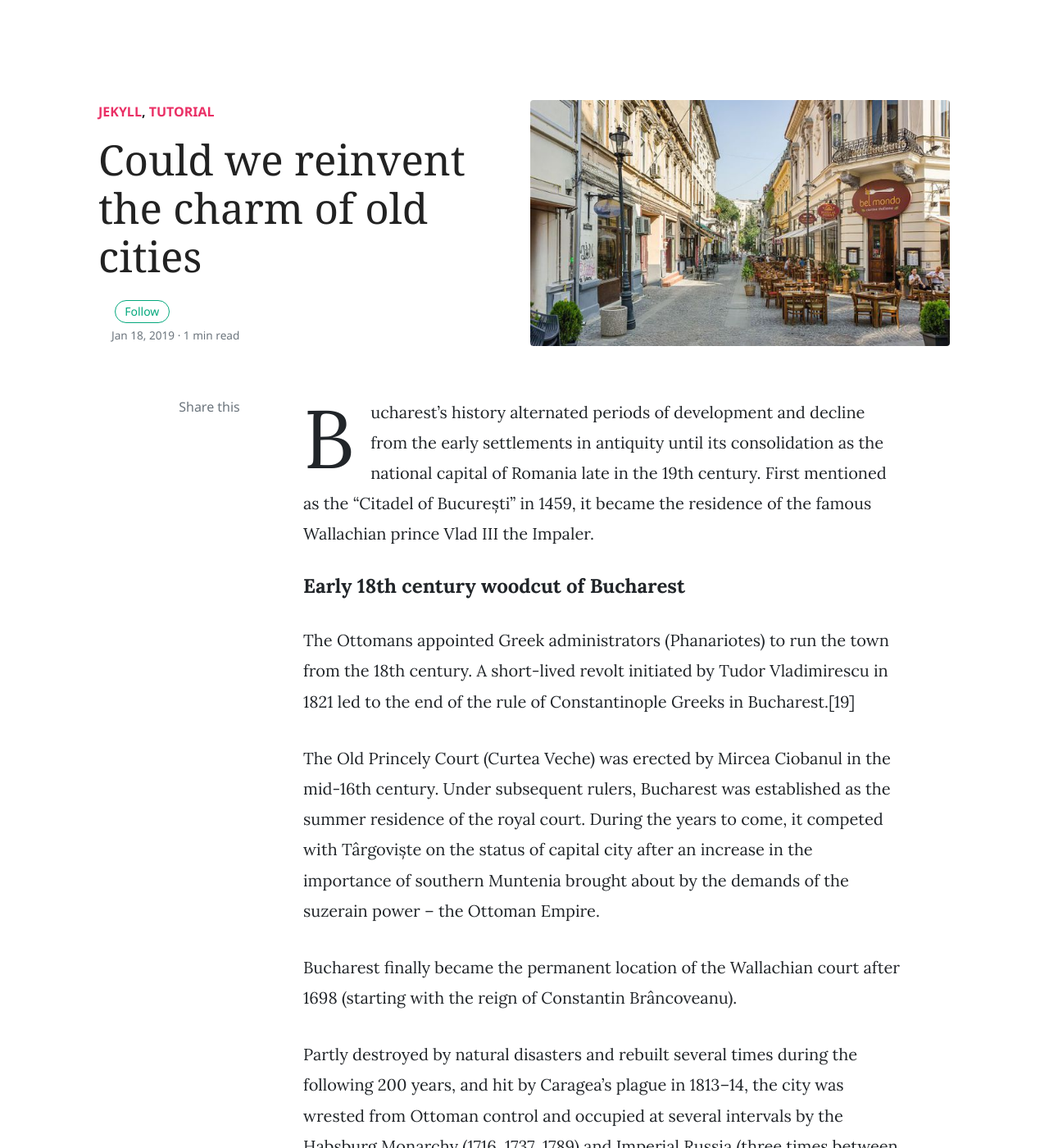
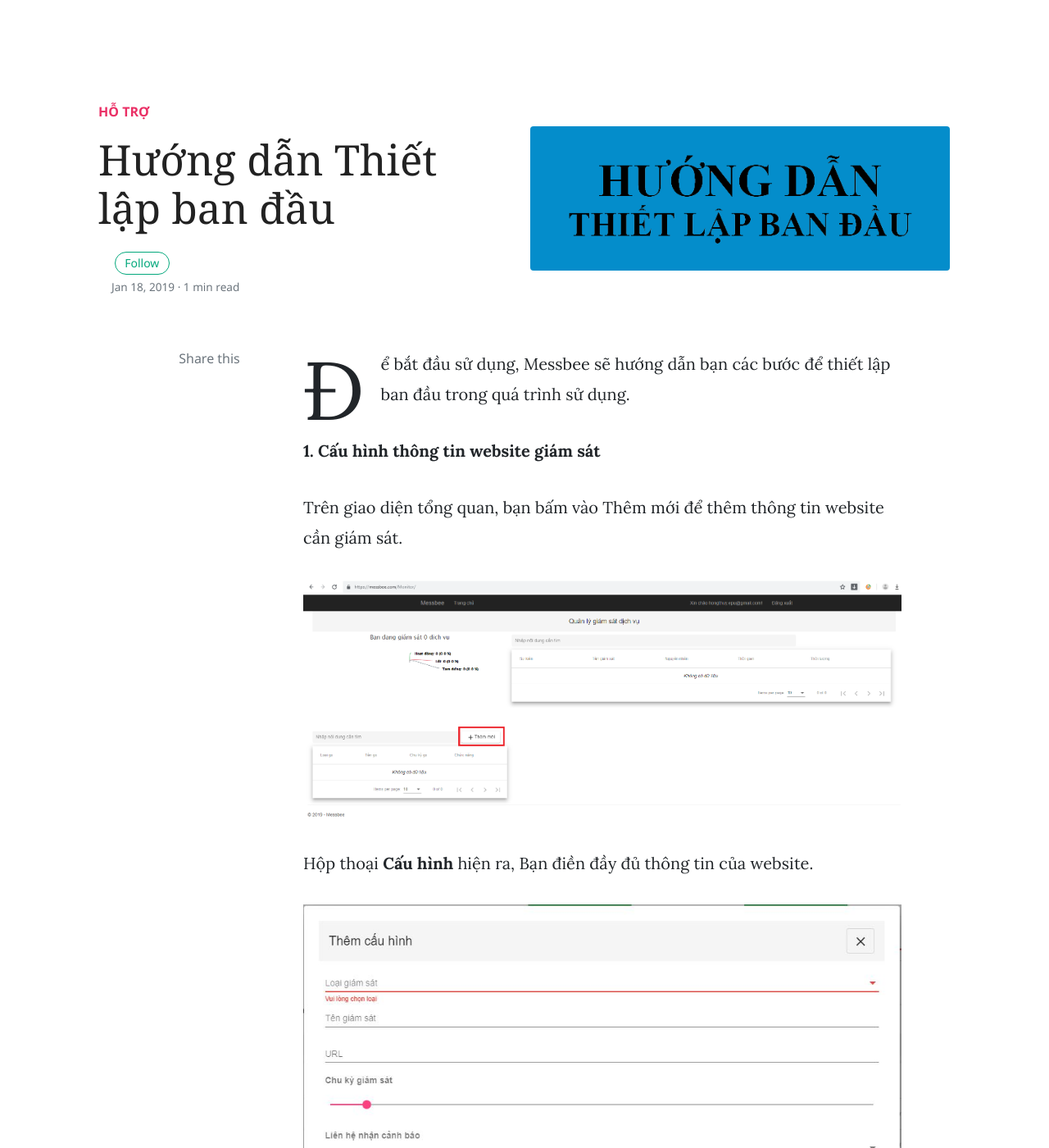
Before and after one commit to MessBeeVN/Blog, a Jekyll site: the page built from _posts/2019-01-18-charm-old-cities.md, in a window 1280 px wide and 1400 px high. Shown: the whole window at 82% size. Built offline with Jekyll 4.4.1, drawn with Linux system fonts in a browser that asks for light colours; nearby versions of some CDN libraries; comment, search, counter and statistics services are not loaded; some of the changed text lies outside the part shown.

Commit message:
Update 2019-01-18-charm-old-cities.md

```diff
--- a/_posts/2019-01-18-charm-old-cities.md
+++ b/_posts/2019-01-18-charm-old-cities.md
@@ -1,20 +1,37 @@
 ---
 layout: post
-title:  "Could we reinvent the charm of old cities"
+title:  "Hướng dẫn Thiết lập ban đầu"
 author: jane
-categories: [ Jekyll, tutorial ]
-image: assets/images/home.jpg
-tags: [sticky]
+categories: [Hỗ trợ]
+image: assets/images/THIETLAP.png
 ---
+Để bắt đầu sử dụng, Messbee sẽ hướng dẫn bạn các bước để thiết lập ban đầu trong quá trình sử dụng.
 
-Bucharest’s history alternated periods of development and decline from the early settlements in antiquity until its consolidation as the national capital of Romania late in the 19th century. First mentioned as the “Citadel of București” in 1459, it became the residence of the famous Wallachian prince Vlad III the Impaler.
+**1. Cấu hình thông tin website giám sát**
 
-#### Early 18th century woodcut of Bucharest
+Trên giao diện tổng quan, bạn bấm vào Thêm mới để thêm thông tin website cần giám sát.
 
-The Ottomans appointed Greek administrators (Phanariotes) to run the town from the 18th century. A short-lived revolt initiated by Tudor Vladimirescu in 1821 led to the end of the rule of Constantinople Greeks in Bucharest.[19]
+![walking]({{ site.baseurl }}/assets/images/thietlap1.png)
+Hộp thoại **Cấu hình** hiện ra, Bạn điền đầy đủ thông tin của website.
 
-The Old Princely Court (Curtea Veche) was erected by Mircea Ciobanul in the mid-16th century. Under subsequent rulers, Bucharest was established as the summer residence of the royal court. During the years to come, it competed with Târgoviște on the status of capital city after an increase in the importance of southern Muntenia brought about by the demands of the suzerain power – the Ottoman Empire.
+![walking]({{ site.baseurl }}/assets/images/thietlap2.JPG)
+Lựa chọn loại giám sát
 
-Bucharest finally became the permanent location of the Wallachian court after 1698 (starting with the reign of Constantin Brâncoveanu).
+![walking]({{ site.baseurl }}/assets/images/thietlap3.png)
+Và phương thức nhận cảnh báo phù hợp
 
-Partly destroyed by natural disasters and rebuilt several times during the following 200 years, and hit by Caragea’s plague in 1813–14, the city was wrested from Ottoman control and occupied at several intervals by the Habsburg Monarchy (1716, 1737, 1789) and Imperial Russia (three times between 1768 and 1806). It was placed under Russian administration between 1828 and the Crimean War, with an interlude during the Bucharest-centred 1848 Wallachian revolution. Later, an Austrian garrison took possession after the Russian departure (remaining in the city until March 1857). On 23 March 1847, a fire consumed about 2,000 buildings, destroying a third of the city.
+![walking]({{ site.baseurl }}/assets/images/thietlap4.png)
+Sau khi điền đầy đủ thông tin, bạn bấm **Lưu lại** để hoàn thành cấu hình website cần giám sát.
+
+![walking]({{ site.baseurl }}/assets/images/thietlap5.png)
+
+**2. Giao diện tổng quan**
+
+Giới thiệu giao diện tổng quan hệ thống giám sát Messbee.
+Ở giao diện tổng quan, Messbee cung cấp báo cáo chi tiết, dễ nhìn giúp bạn nhanh chóng nắm bắt tình hình hoạt động của website chỉ trong 3s.
+
+![walking]({{ site.baseurl }}/assets/images/tongquan1.JPG)
+![walking]({{ site.baseurl }}/assets/images/tongquan1.png)
+![walking]({{ site.baseurl }}/assets/images/tongquan2.png)
+![walking]({{ site.baseurl }}/assets/images/tongquan3.png)
+![walking]({{ site.baseurl }}/assets/images/tongquan4.png)
```
